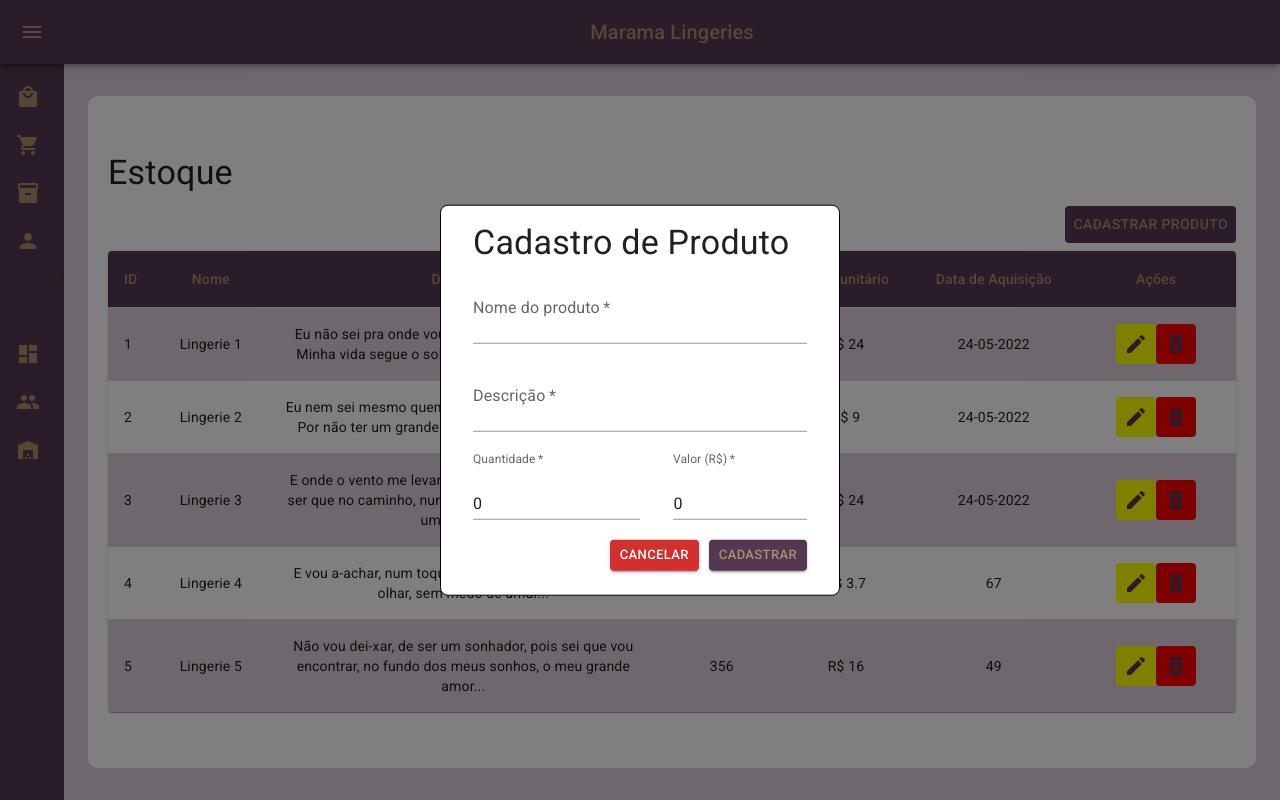
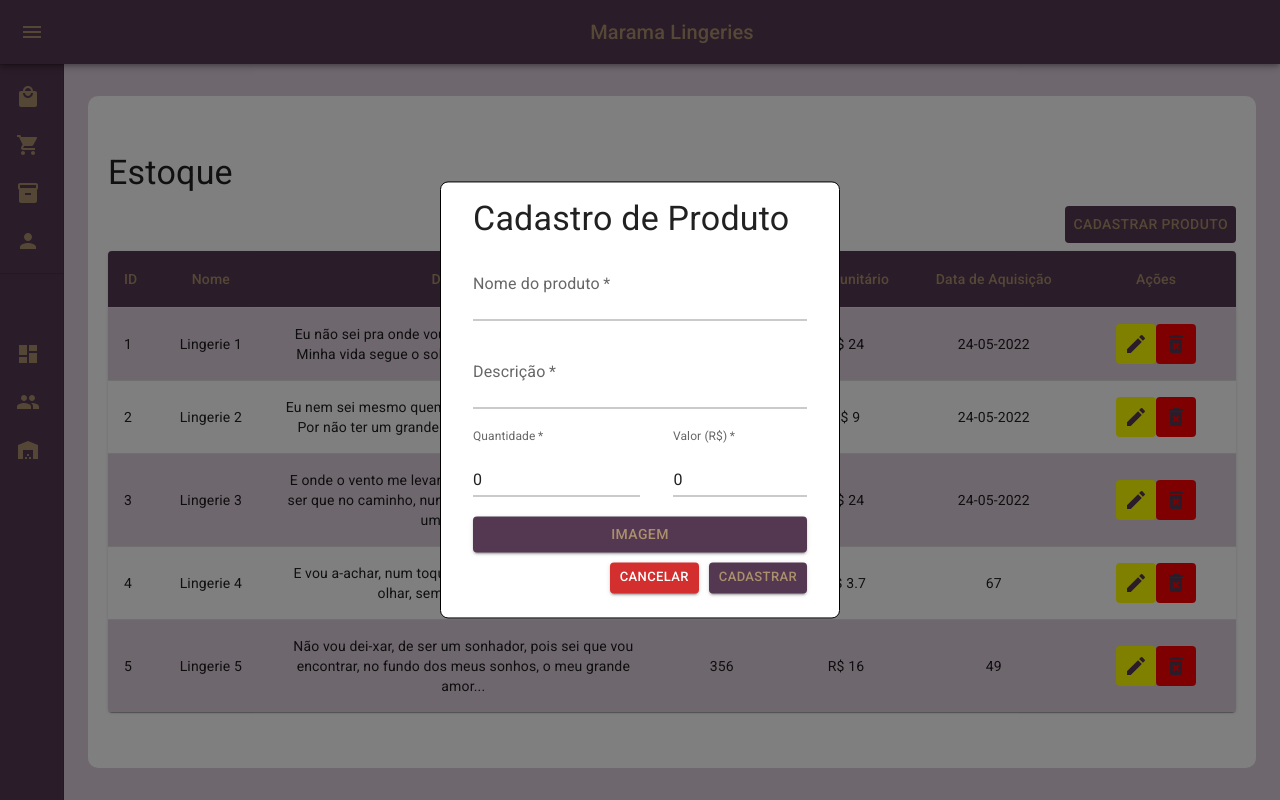
Before and after one commit to dsslucas/projeto-ecommerce, a React (Create React App) app in the folder frontend/: page /admin/estoque in a window 1280 px wide. Both pictures are taken after a click on the button "CADASTRAR PRODUTO". Built offline with nearby package versions, Linux system fonts and the light colour scheme.

Commit message:
Botão para input de imagem

```diff
--- a/frontend/src/paginas/Estoque.jsx
+++ b/frontend/src/paginas/Estoque.jsx
@@ -100,6 +100,18 @@ const Estoque = () => {
                             </Box>
                         </Box>
 
+                        <Button
+                            variant="contained"
+                            component="label"
+                            sx={{...ButtonBuy, marginBottom: '10px'}}
+                        >
+                            Imagem
+                            <input
+                                type="file"
+                                hidden
+                                required
+                            />
+                        </Button>
 
                         <Box
                             component="div"
```
